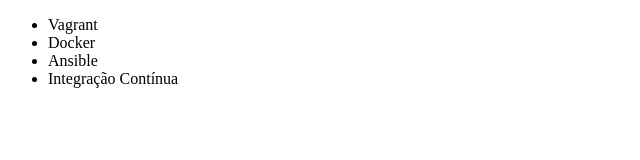
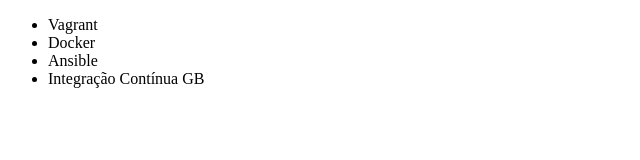
Before and after one commit to ruriemiguel/springboot, a plain HTML site: page Atividades/Pré-Curso/index.html in a window 1280 px wide. Shown: the full height of the page, 0-640 px from the left. Drawn offline with Linux system fonts and the light colour scheme.

Commit message:
GB adicionado no curso de integração contínua

```diff
--- a/Atividades/Pré-Curso/index.html
+++ b/Atividades/Pré-Curso/index.html
@@ -9,7 +9,7 @@
         <li>Vagrant</li>
         <li>Docker</li>
         <li>Ansible</li>
-        <li>Integração Contínua</li>
+        <li>Integração Contínua GB</li>
     </ul>
 </body>
 </html>
```
